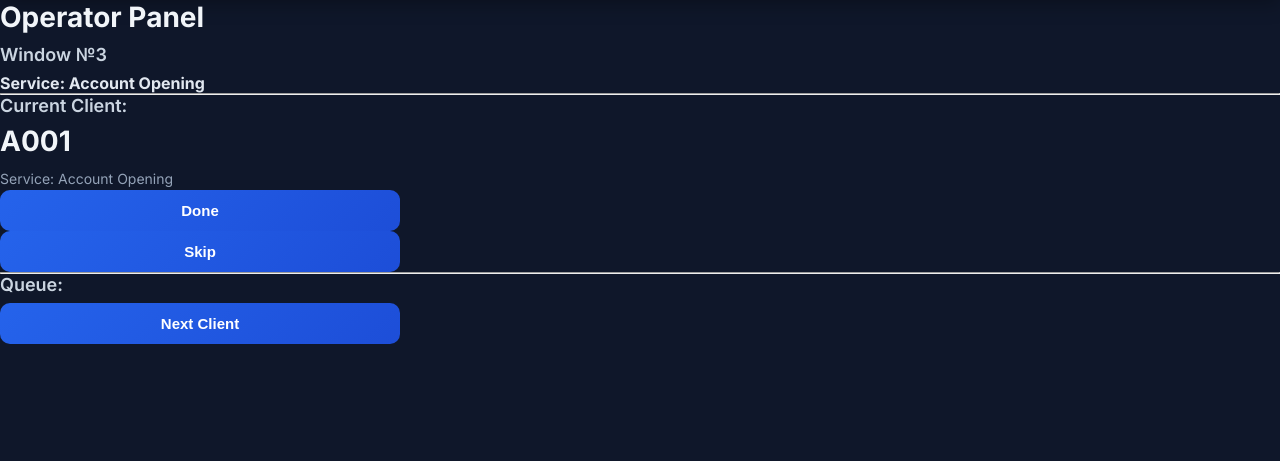
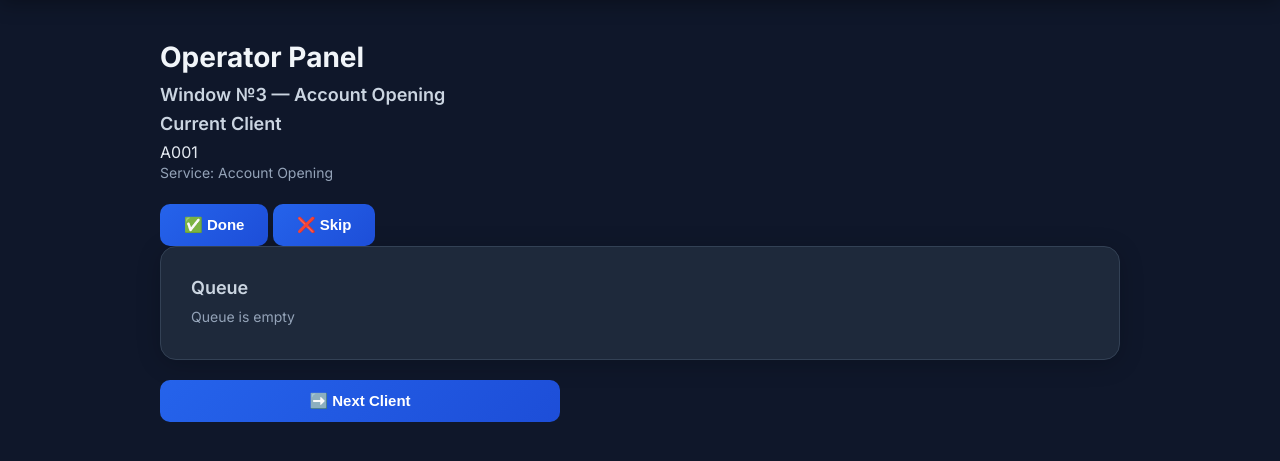
Before and after one commit to sodatovruslan/queuebank, a Django app: page /operators/panel/ in a window 1280 px wide. Shown: the part 57-518 px from the top of the page. Run offline with Django 5.2, Linux system fonts and the light colour scheme; a user stored in the database is signed in; data comes from the database, SQL or seed files in the repository.

Commit message:
Add CSS classes to panel template

```diff
--- a/templates/operators/panel.html
+++ b/templates/operators/panel.html
@@ -1,41 +1,46 @@
 {% extends 'base.html' %}
 
 {% block content %}
+<div class="container">
+    <h2>Operator Panel</h2>
+    <h3>Window №{{ window.number }} — {{ window.service.name }}</h3>
 
-<h2>Operator Panel</h2>
-<h3>Window №{{ window.number }}</h3>
-<h4>Service: {{ window.service.name }}</h4>
-
-<hr>
-
-<h3>Current Client:</h3>
+    <div class="current-client">
+        <h3>Current Client</h3>
         {% if current_ticket %}
-    <h2>{{ current_ticket.number }}</h2>
+            <div class="current-number">{{ current_ticket.number }}</div>
             <p>Service: {{ current_ticket.service.name }}</p>
-    <form method="POST" action="{% url 'done_ticket' current_ticket.pk %}">
+            <br>
+            <form method="POST" action="{% url 'done_ticket' current_ticket.pk %}" style="display:inline">
                 {% csrf_token %}
-        <button type="submit">Done</button>
+                <button class="btn btn-done">✅ Done</button>
             </form>
-    <form method="POST" action="{% url 'skip_ticket' current_ticket.pk %}">
+            <form method="POST" action="{% url 'skip_ticket' current_ticket.pk %}" style="display:inline">
                 {% csrf_token %}
-        <button type="submit">Skip</button>
+                <button class="btn btn-skip">❌ Skip</button>
             </form>
         {% else %}
             <p>No current client</p>
         {% endif %}
+    </div>
 
-<hr>
-
-<h3>Queue:</h3>
+    <div class="card">
+        <h3>Queue</h3>
         {% for ticket in queue %}
-    <p>{{ ticket.number }} - {{ ticket.service.name }}</p>
+            <div class="queue-item">
+                <span>{{ ticket.number }}</span>
+                <span>{{ ticket.service.name }}</span>
+            </div>
+        {% empty %}
+            <p>Queue is empty</p>
         {% endfor %}
+    </div>
 
     <form method="POST" action="{% url 'next_client' %}">
         {% csrf_token %}
-    <button type="submit">Next Client</button>
+        <button class="btn">➡️ Next Client</button>
     </form>
 
     <meta http-equiv="refresh" content="10">
-
+</div>
 {% endblock %}
```
Lines whose indentation alone changed are shown as unchanged.
